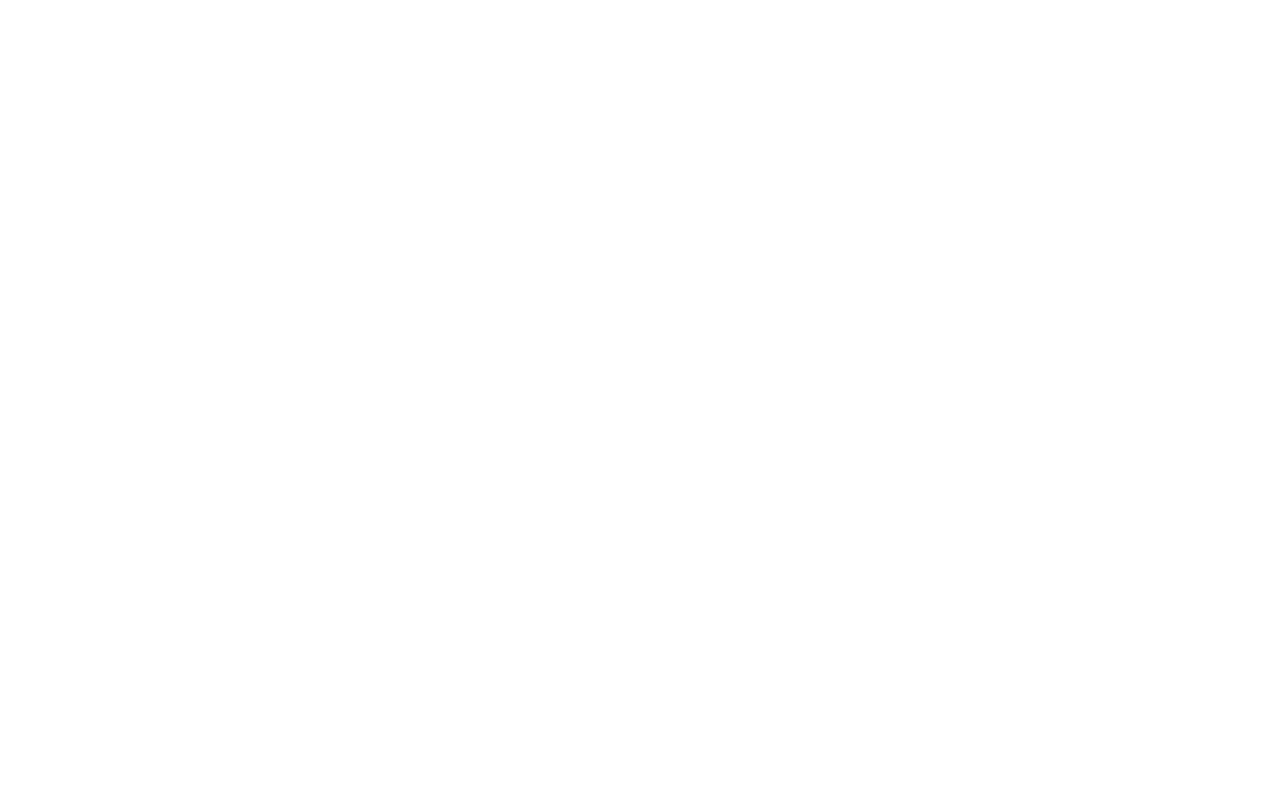
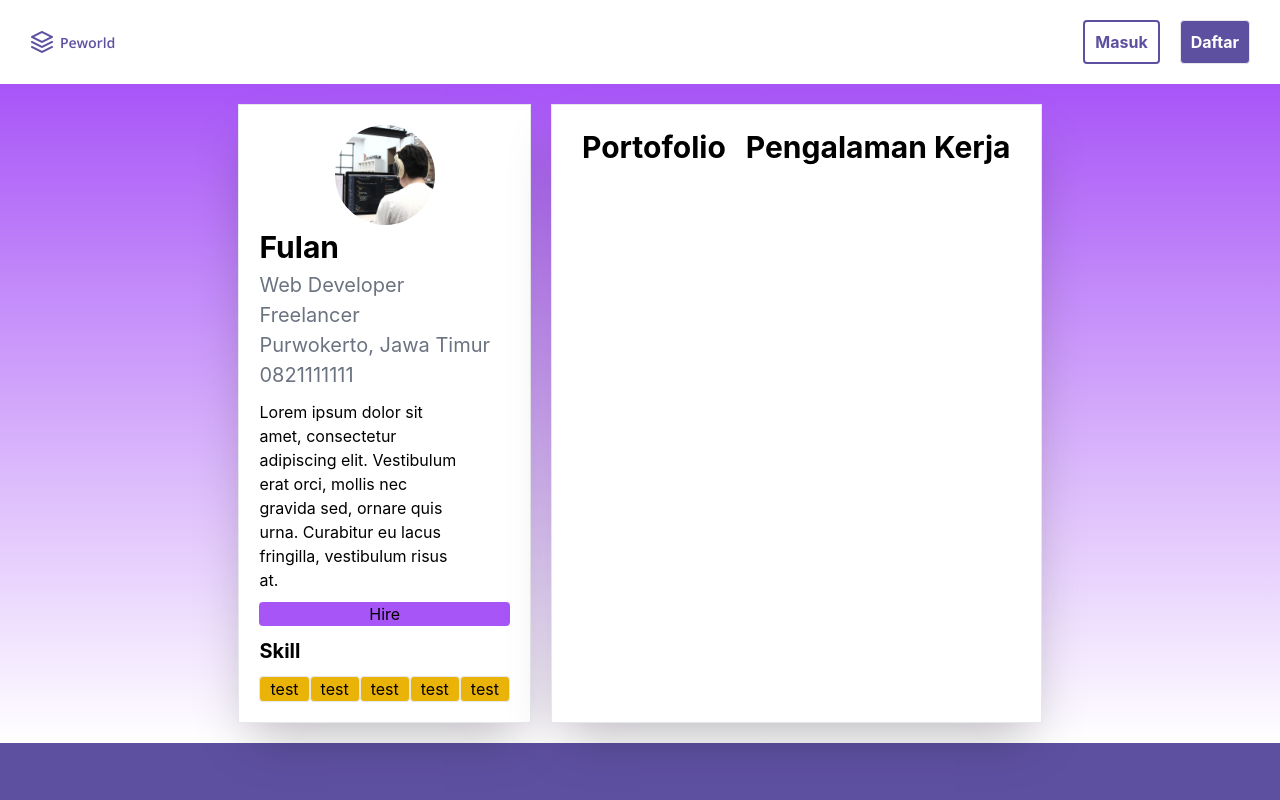
Before and after one commit to ARTech-Inc/hellojob-frontend, a React (Create React App) app: page /userProfile in a window 1280 px wide. Before the commit this address had no page. Shown: the top 800 px of the page. Built offline with nearby package versions, Linux system fonts and the light colour scheme.

Commit message:
modified:   src/App.js 	new file:   src/pages/userProfile/index.js

```diff
--- a/src/App.js
+++ b/src/App.js
@@ -3,6 +3,8 @@
 
 import Register from "./pages/register";
 import LandingPage from "./pages/landingPage";
+import UserProfile from "./pages/userProfile";
+
 import configureStore from "./redux/store";
 
 import { Provider } from "react-redux";
@@ -18,6 +20,7 @@
           <Routes>
             <Route path="/" element={<LandingPage />} />
             <Route path="/register" element={<Register />} />
+            <Route path="/userProfile" element={<UserProfile />} />
           </Routes>
         </BrowserRouter>
       </Provider>
--- /dev/null
+++ b/src/pages/userProfile/index.js
@@ -0,0 +1,72 @@
+import Header from "../../component/header";
+import Footer from "../../component/footer";
+
+const UserProfile = () => {
+  return (
+    <>
+      <Header />
+      <div className="px-[200px] py-[20px] flex justify-center bg-gradient-to-b from-purple-500">
+        <div className="border-[1px] bg-white border-gray shadow-2xl p-[20px] mx-[10px]">
+          <div className="flex justify-center">
+            <img
+              src={require("../../assets/img/background1.png")}
+              className="w-[100px] h-[100px] rounded-full"
+            />
+          </div>
+          <h1 className="font-bold text-[30px]">Fulan</h1>
+          <a className="text-gray-500 text-[20px] block">Web Developer</a>
+          <a className="text-gray-500 text-[20px] block">Freelancer</a>
+          <a className="text-gray-500 text-[20px] block">
+            Purwokerto, Jawa Timur
+          </a>
+          <a className="text-gray-500 text-[20px] block">0821111111</a>
+          <h3 className="w-[200px] py-[10px]">
+            Lorem ipsum dolor sit amet, consectetur adipiscing elit. Vestibulum
+            erat orci, mollis nec gravida sed, ornare quis urna. Curabitur eu
+            lacus fringilla, vestibulum risus at.
+          </h3>
+          <button className="btn w-[100%] bg-purple-500 rounded">Hire</button>
+          <div>
+            <h1 className="font-bold text-[20px] py-[10px]">Skill</h1>
+            <div className="w-[100%] flex">
+              <div className="border-[1px] px-[10px] rounded bg-yellow-500">
+                test
+              </div>
+              <div className="border-[1px] px-[10px] rounded bg-yellow-500">
+                test
+              </div>
+              <div className="border-[1px] px-[10px] rounded bg-yellow-500">
+                test
+              </div>
+              <div className="border-[1px] px-[10px] rounded bg-yellow-500">
+                test
+              </div>
+              <div className="border-[1px] px-[10px] rounded bg-yellow-500">
+                test
+              </div>
+            </div>
+          </div>
+        </div>
+        <div className="border-[1px] bg-white border-gray shadow-2xl p-[20px] mx-[10px]">
+          <div className="flex">
+            <a className=" text-[30px] px-[10px] hover:border-[1px] font-bold">
+              Portofolio
+            </a>
+            <a className=" text-[30px] px-[10px] hover:border-[1px] font-bold">
+              Pengalaman Kerja
+            </a>
+          </div>
+          <div className="hidden" id="portofolio">
+            test
+          </div>
+          <div className="hidden" id="pengalaman-kerja">
+            Halo
+          </div>
+        </div>
+      </div>
+      <Footer />
+    </>
+  );
+};
+
+export default UserProfile;
```
